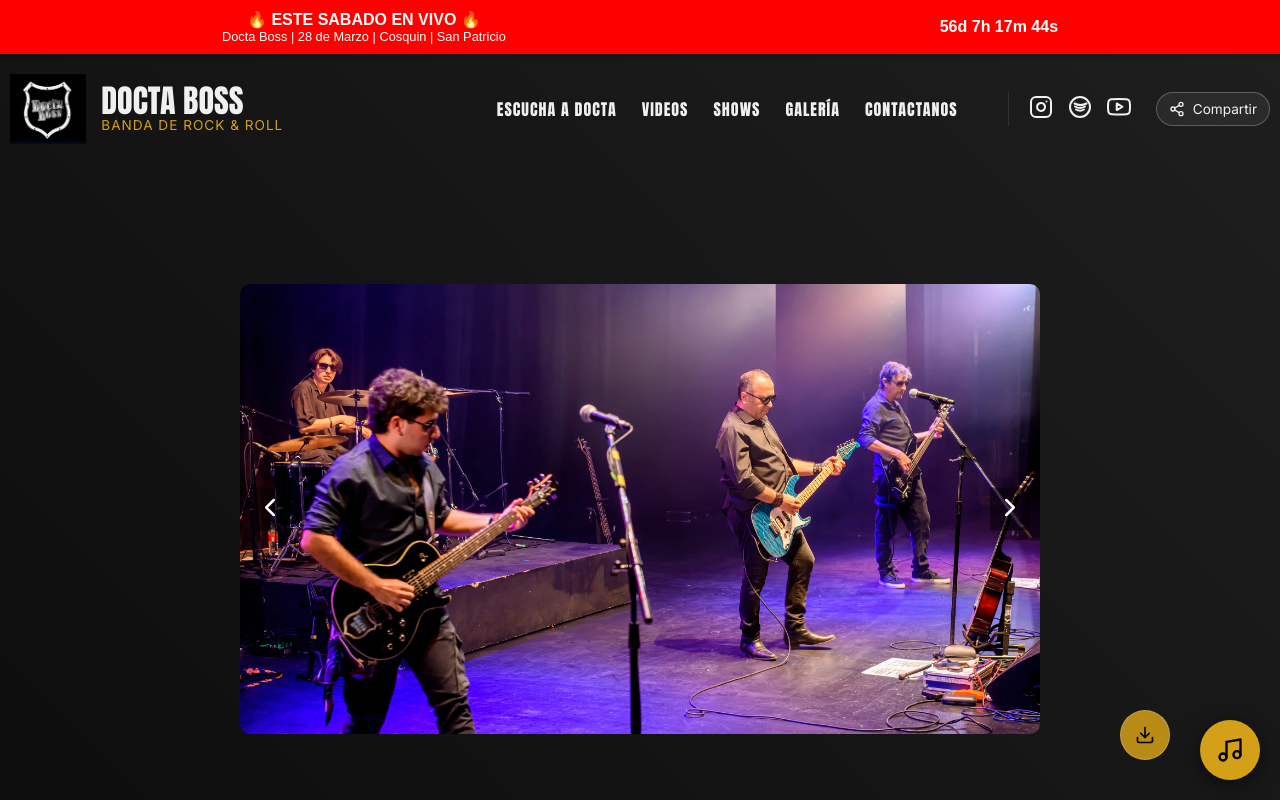
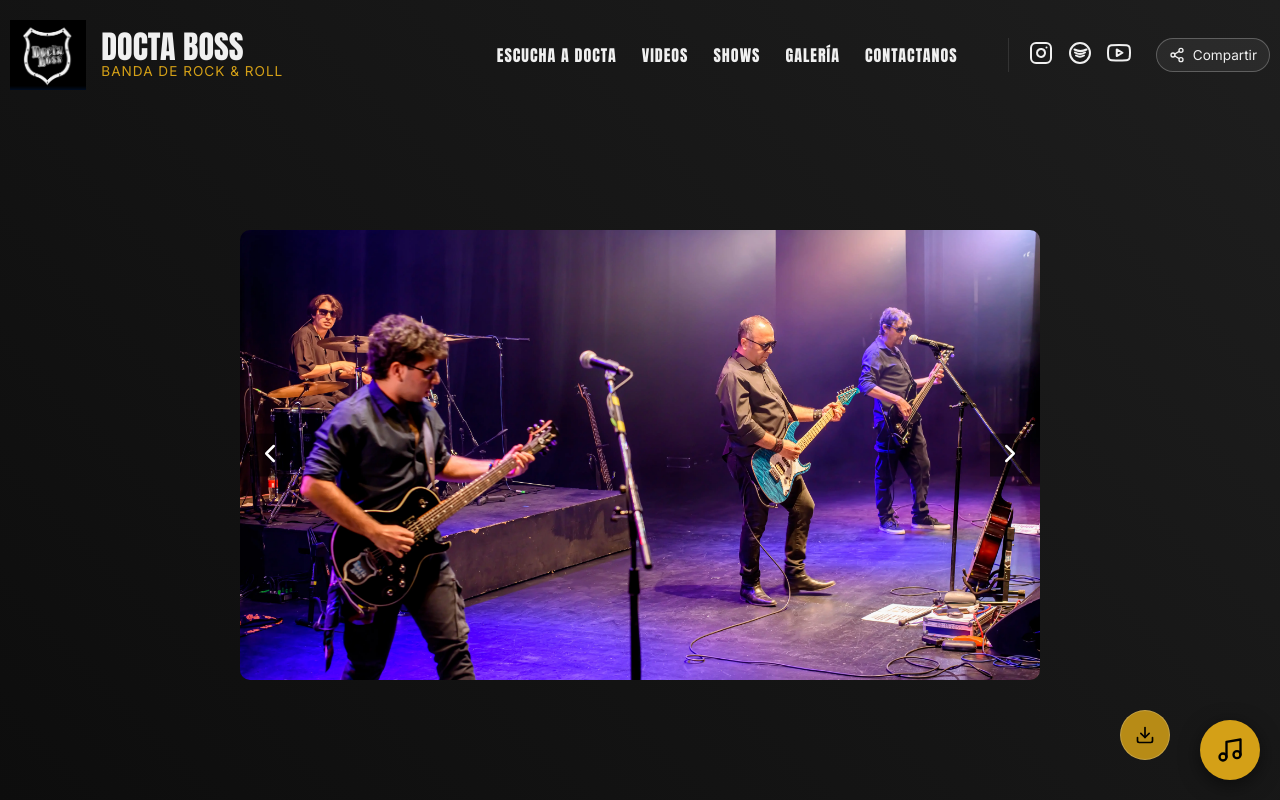
Before and after one commit to krmusicarg-arch/docta, a React (Vite) app: page / in a window 1280 px wide. Shown: the top 800 px of the page. Built offline with nearby package versions, Linux system fonts and the light colour scheme.

Commit message:
elimino promo

```diff
--- a/src/App.jsx
+++ b/src/App.jsx
@@ -11,7 +11,7 @@ import MusicPlayer from './components/MusicPlayer';
 import { PlayerProvider } from './context/PlayerContext';
 
 function App() {
-  const showPromo = true; // Set to true to show the banner
+  const showPromo = false; // Set to true to show the banner
 
   useEffect(() => {
     if (showPromo) {
```
